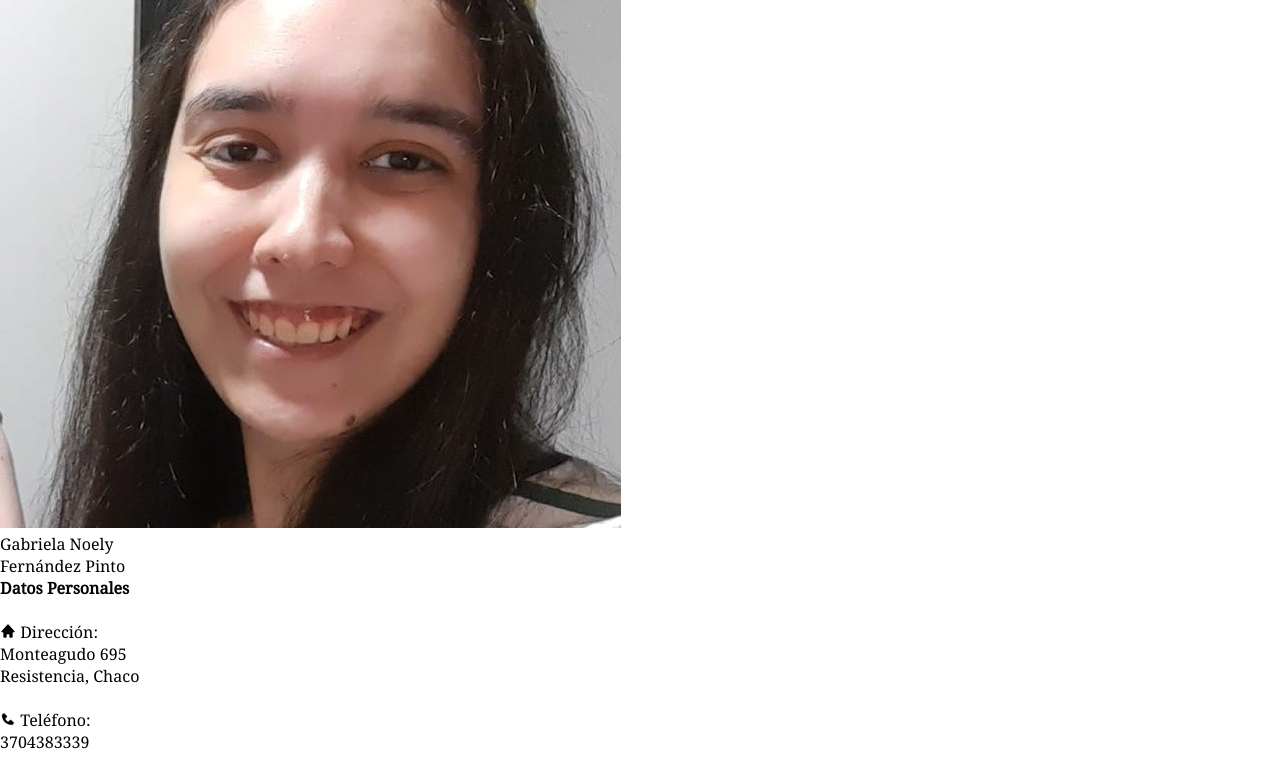
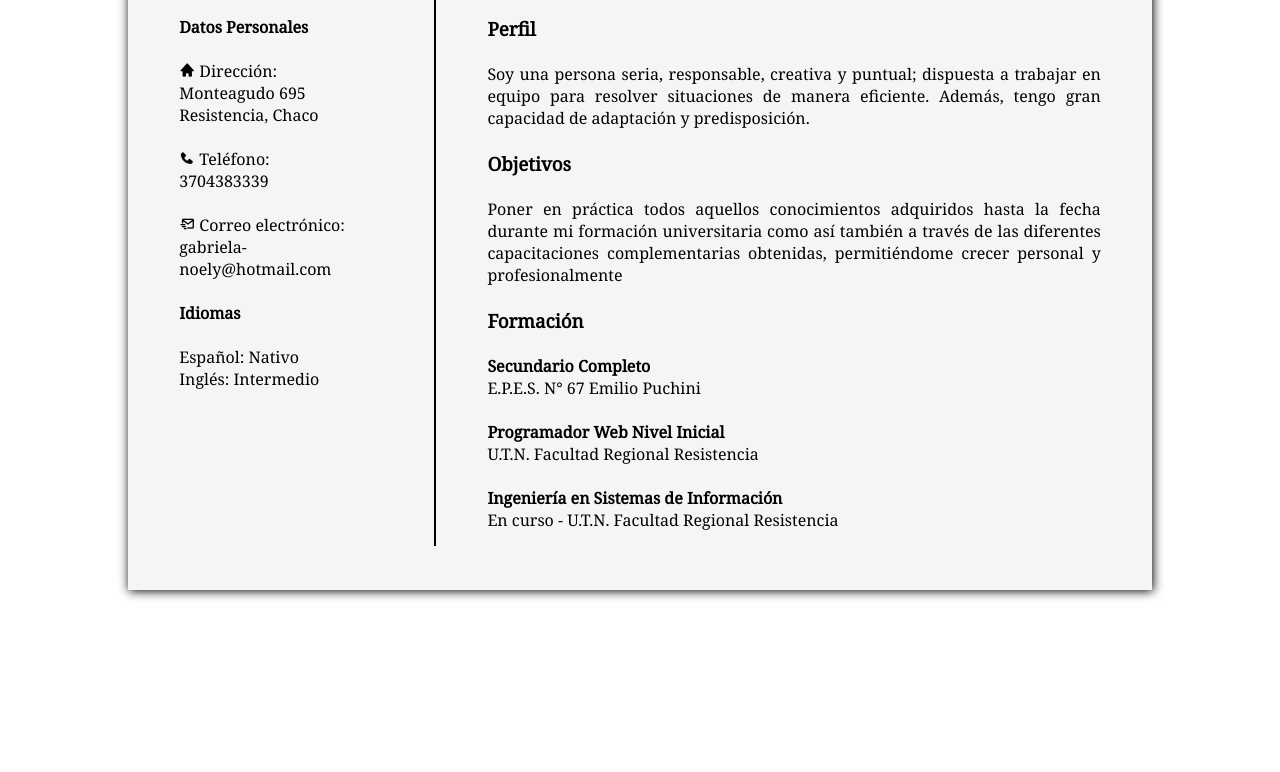
Before and after one commit to gabrielanoely/telefonicaFrontEnd, a plain HTML site: page cv.html in a window 1280 px wide. Shown: the part 379-1151 px from the top of the page. After the commit the page ends 995 px from the top, so only its background shows below. Drawn offline with nearby package versions, Linux system fonts and the light colour scheme.

Commit message:
Add files via upload

```diff
--- a/css/estilos.css
+++ b/css/estilos.css
@@ -156,6 +156,86 @@ input[type=text]:focus, input[type=password]:focus {
     margin-right: 30%;
 }
 
+/* CV */
+#contenedor-cv{
+    margin-top: 2%;
+    width:80%;
+    height: 700px;
+    margin-right: auto;
+    margin-left: auto;
+    background-color:whitesmoke;
+    box-shadow: 1px 1px 10px black;
+    margin-bottom: 2%;
+}
+#header{
+    display:flex;
+    justify-content: space-between;
+}
+
+#imagen{
+    width:20%;
+    height:18%;
+    padding-top:0.2%;
+    text-align: center;
+    border-bottom-left-radius: 100px;
+    border-top-right-radius: 100px;
+    background-color:rgb(101, 215, 253);
+
+}
+
+#img-cv{
+    width:45%;
+    height:80%;
+
+    border-top-left-radius: 100px;
+    border-top-right-radius: 100px;
+    border-bottom-left-radius: 100px;
+    border-bottom-right-radius: 100px;
+}
+
+#nombre{
+    display:flex;
+    flex-direction:column;
+    align-items: center;
+    justify-content: center;
+    width: 80%;
+    /* background-color:green; */
+    font-size: 30px;
+    font-weight: bold;
+}
+
+#izquierda{
+    width: 30%;
+    height:550px;
+    padding-top: 2%;
+    float: left;
+    padding-right: 5%;
+    padding-left: 5%;
+    background-color:whitesmoke;
+    border-right: 1px solid black;
+}
+#derecha{
+    text-align: justify;
+    width: 70%;
+    height: 550px;
+    padding-right: 5%;
+    padding-left: 5%;
+    padding-top: 2%;
+    float: right;
+    background-color:whitesmoke;
+    border-left: 1px solid black;
+}
+
+#correo{
+    text-decoration: none;
+    color: black;
+}
+
+#correo:hover{
+    color: blue;
+}
+
+
 @media (min-width: 576px) and (max-width: 800px) {
     #contenedor-login{
         width: 50%
```
